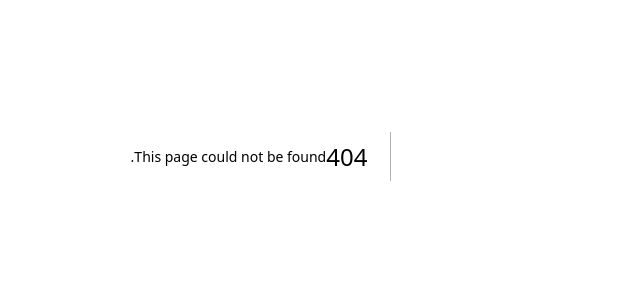
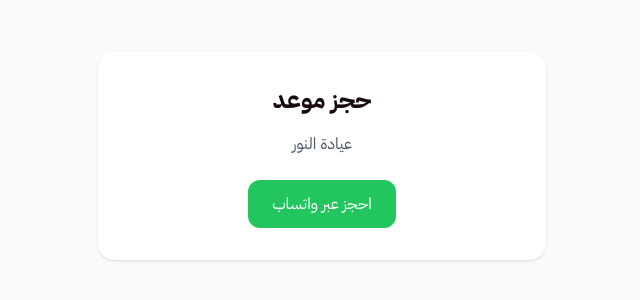
Before and after one commit to eeccv/clinic-compare, a Next.js app: page /book/1 in a window 1280 px wide. Before the commit this address had no page. Shown: the part 244-544 px from the top of the page, without its empty margins (411-1051 px from the left). Built offline with nearby package versions, Linux system fonts and the light colour scheme.

Commit message:
add booking page and whatsapp integration

```diff
--- /dev/null
+++ b/app/book/[clinicId]/page.tsx
@@ -0,0 +1,30 @@
+import { buildWhatsAppLink } from "@/lib/whatsapp"
+
+interface Props {
+  params: { clinicId: string }
+}
+
+const clinics: Record<string, { name: string; phone: string }> = {
+  "1": { name: "عيادة النور", phone: "966501234567" },
+  "2": { name: "مركز الشفاء", phone: "966507654321" },
+}
+
+export default function BookPage({ params }: Props) {
+  const clinic = clinics[params.clinicId]
+  if (!clinic) {
+    return <div>العيادة غير موجودة</div>
+  }
+  const link = buildWhatsAppLink(clinic.phone, clinic.name, "2025-01-15", "10:00 صباحاً")
+  return (
+    <div className="min-h-screen flex items-center justify-center bg-gray-50">
+      <div className="bg-white rounded-2xl shadow p-8 max-w-md w-full text-center">
+        <h1 className="text-2xl font-bold mb-4">حجز موعد</h1>
+        <p className="text-gray-600 mb-6">{clinic.name}</p>
+        <a href={link} target="_blank" rel="noopener noreferrer"
+          className="bg-green-500 text-white px-6 py-3 rounded-xl inline-block hover:bg-green-600 transition">
+          احجز عبر واتساب
+        </a>
+      </div>
+    </div>
+  )
+}
--- /dev/null
+++ b/lib/whatsapp.ts
@@ -0,0 +1,7 @@
+export function buildWhatsAppLink(phone: string, clinicName: string, date: string, time: string): string {
+  const message = encodeURIComponent(
+    `مرحباً، أريد حجز موعد في ${clinicName}\nالتاريخ: ${date}\nالوقت: ${time}`
+  );
+  const cleanPhone = phone.replace(/\D/g, "");
+  return `https://wa.me/${cleanPhone}?text=${message}`;
+}
```
